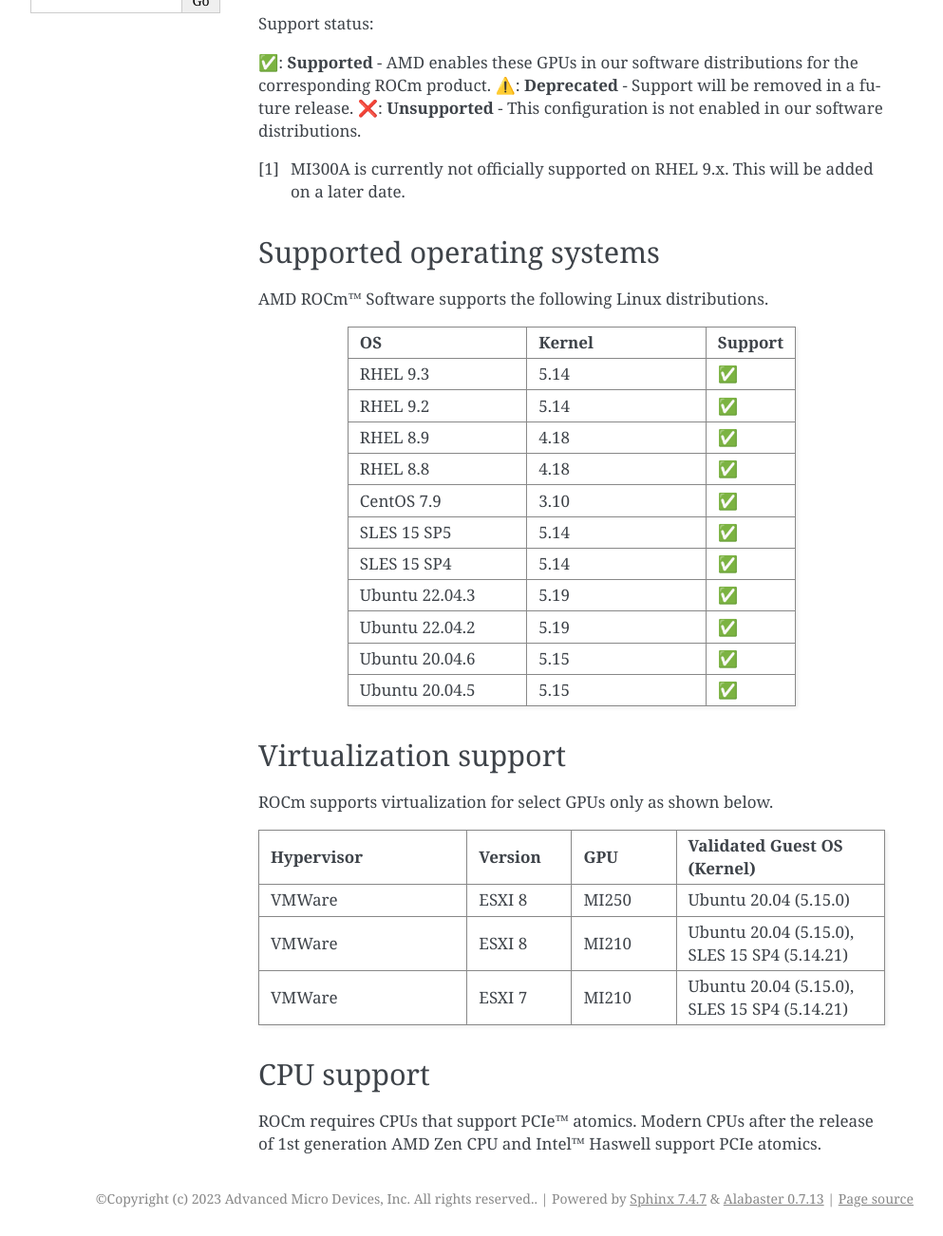
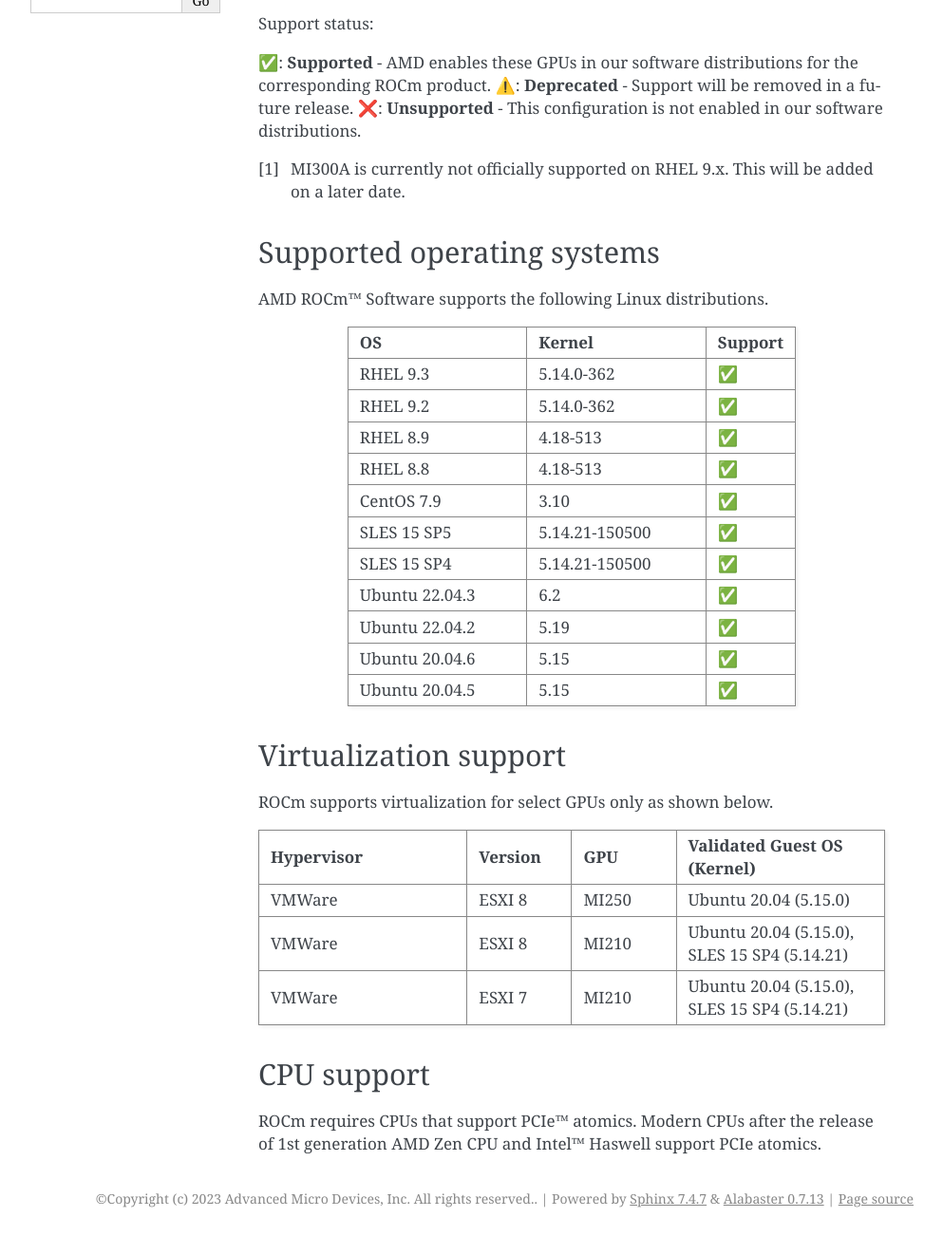
Before and after one commit to ROCm/rocm-install-on-linux, a Sphinx documentation site: the page built from docs/reference/system-requirements.rst, in a window 1280 px wide, cut to the strip 367-1669 px from the top of the page. Shown: the whole strip at 95% size, without its empty margins (148-1141 px from the left). Built offline with Sphinx 7.4.7, drawn with Linux system fonts in a browser that asks for light colours.

Commit message:
docs: update compatibility matrices for 6.0 (#15)

```diff
--- a/docs/reference/3rd-party-support-matrix.rst
+++ b/docs/reference/3rd-party-support-matrix.rst
@@ -148,7 +148,7 @@
       - 22.9
 
     * - 6.0.x
-      - 2.0.1
+      - 3.0.0
       - 22.9
 
 For the latest documentation of these libraries, refer to :doc:`API libraries <../../reference/library-index.md>`.
--- a/docs/reference/system-requirements.rst
+++ b/docs/reference/system-requirements.rst
@@ -132,17 +132,17 @@
       - Support
 
     * - RHEL 9.3
-      - 5.14
+      - 5.14.0-362
       - ✅
     * - RHEL 9.2
-      - 5.14
+      - 5.14.0-362
       - ✅
 
     * - RHEL 8.9
-      - 4.18
+      - 4.18-513
       - ✅
     * - RHEL 8.8
-      - 4.18
+      - 4.18-513
       - ✅
 
     * - CentOS 7.9
@@ -150,14 +150,14 @@
       - ✅
 
     * - SLES 15 SP5
-      - 5.14
+      - 5.14.21-150500
       - ✅
     * - SLES 15 SP4
-      - 5.14
+      - 5.14.21-150500
       - ✅
 
     * - Ubuntu 22.04.3
-      - 5.19
+      - 6.2
       - ✅
     * - Ubuntu 22.04.2
       - 5.19
--- a/docs/reference/user-kernel-space-compat-matrix.rst
+++ b/docs/reference/user-kernel-space-compat-matrix.rst
@@ -26,3 +26,4 @@
     "5.6.1", "5.7.0"
     "5.7.0", "5.5.0, 5.6.1"
     "5.7.1", "5.5.0, 5.6.1"
+    "6.0.0", "5.6.1, 5.7.0"
```
